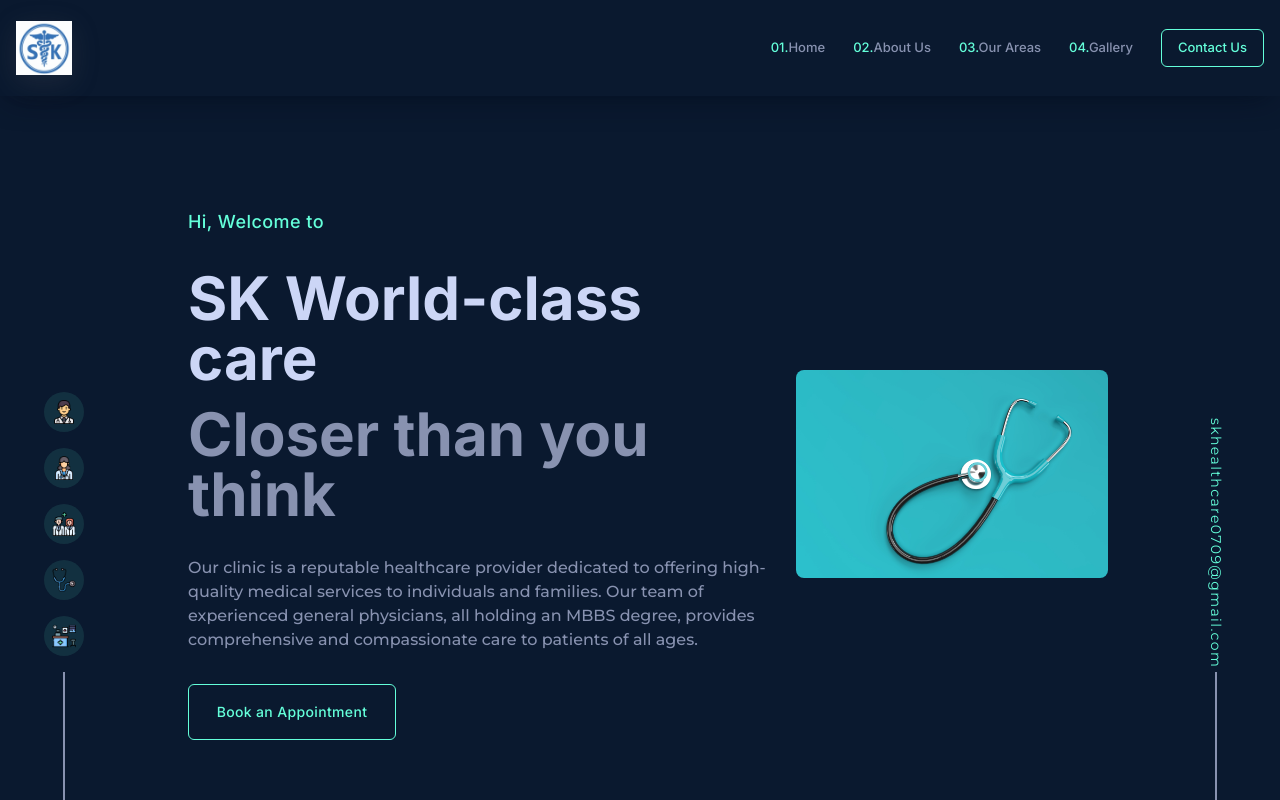
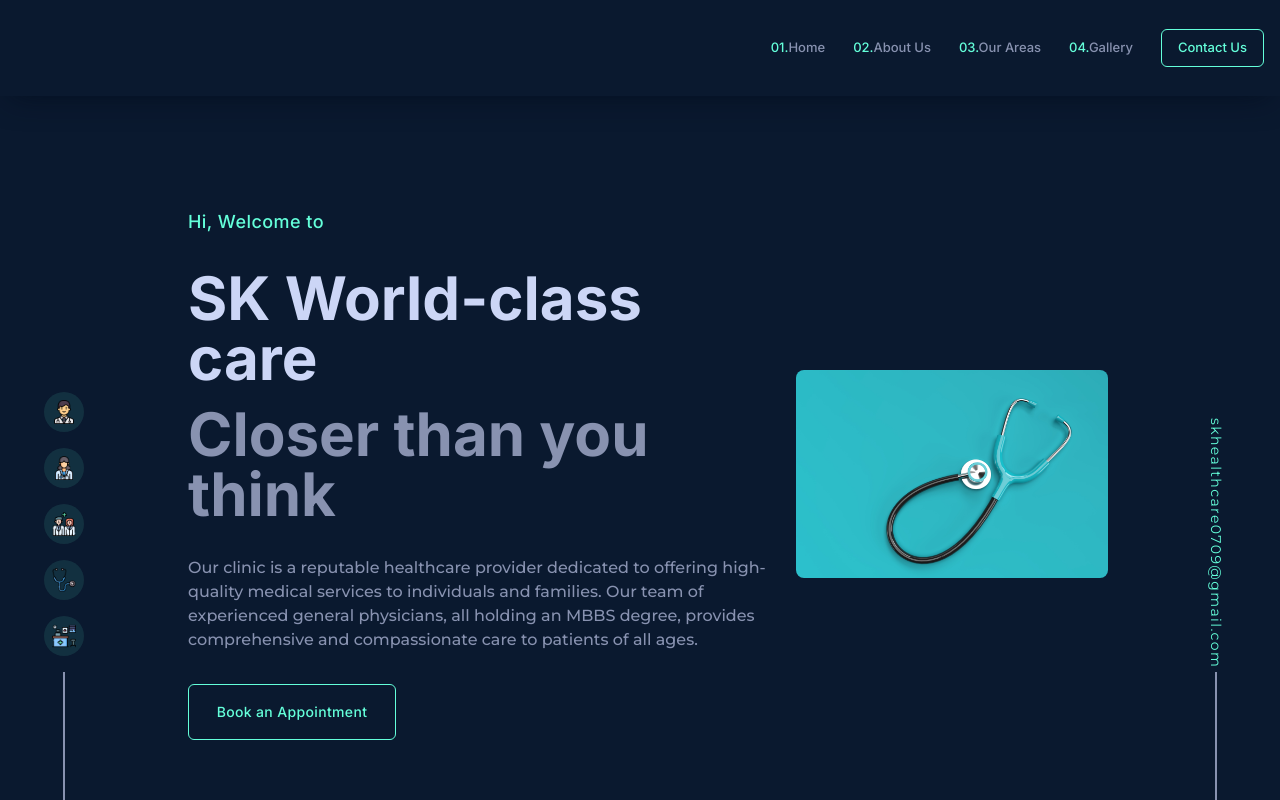
Before and after one commit to PrabuChinnathambi/sk_clinic_health_care, a Next.js app: page / in a window 1280 px wide. Built offline with nearby package versions, Linux system fonts and the light colour scheme.

Commit message:
build issue fix

```diff
--- a/components/Navbar.tsx
+++ b/components/Navbar.tsx
@@ -1,6 +1,6 @@
 import { useRef } from "react";
 import Image from "next/image";
-import { logo } from "@/public/assets";
+// import { logo } from "@/public/assets";
 import Link from "next/link";
 import { useState } from "react";
 import { TbBrandGithub } from "react-icons/tb";
@@ -49,7 +49,7 @@ const Navbar = () => {
             animate={{ opacity: 1 }}
             transition={{ duration: 0.1 }}
           >
-            <Image className="sk_logo w-14" src={logo} alt="logo" />
+            {/* <Image className="sk_logo w-14" src={logo} alt="logo" /> */}
           </motion.div>
         </Link>
         {/* ============ Logo End here ============== */}
--- a/public/assets/index.ts
+++ b/public/assets/index.ts
@@ -1,4 +1,4 @@
-import logo from "./images/logo.jpg";
+// import logo from "./images/logo.jpg";
 import stethoscopeBannerImage from "./images/stethoscopeBannerImage.jpg";
 import profileImg from "./images/profile.png";
 import amazonImg from "./images/amazonImg.png";
@@ -31,7 +31,7 @@ export {
   doctors_room_Icon,
   medical_team_Icon,
   stethoscope_Icon,
-  logo,
+  // logo,
   Comprehensive_ECG_Testing_Img,
   Diabetic_Management_Img,
   Emergency_Medical_Services_Img,
```
